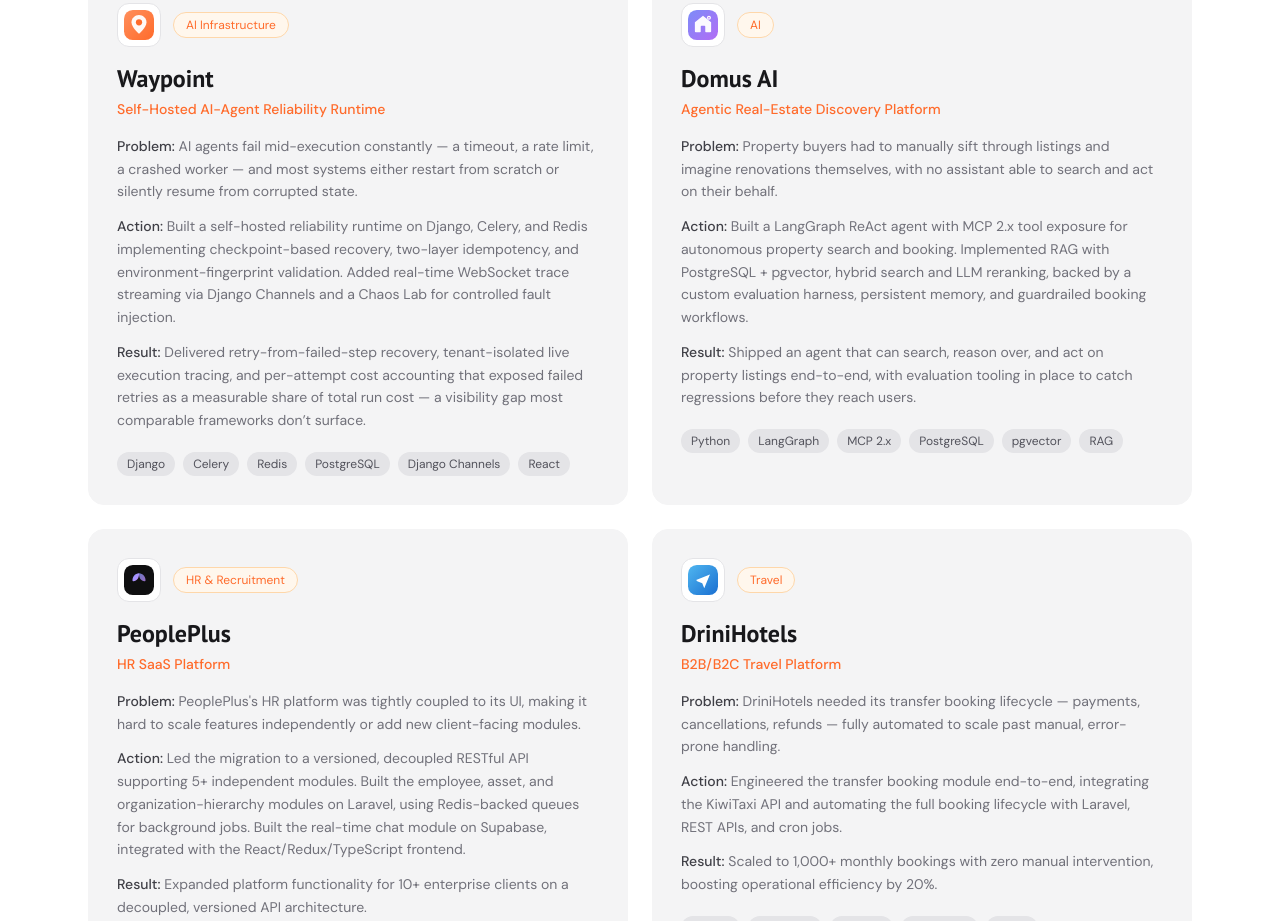
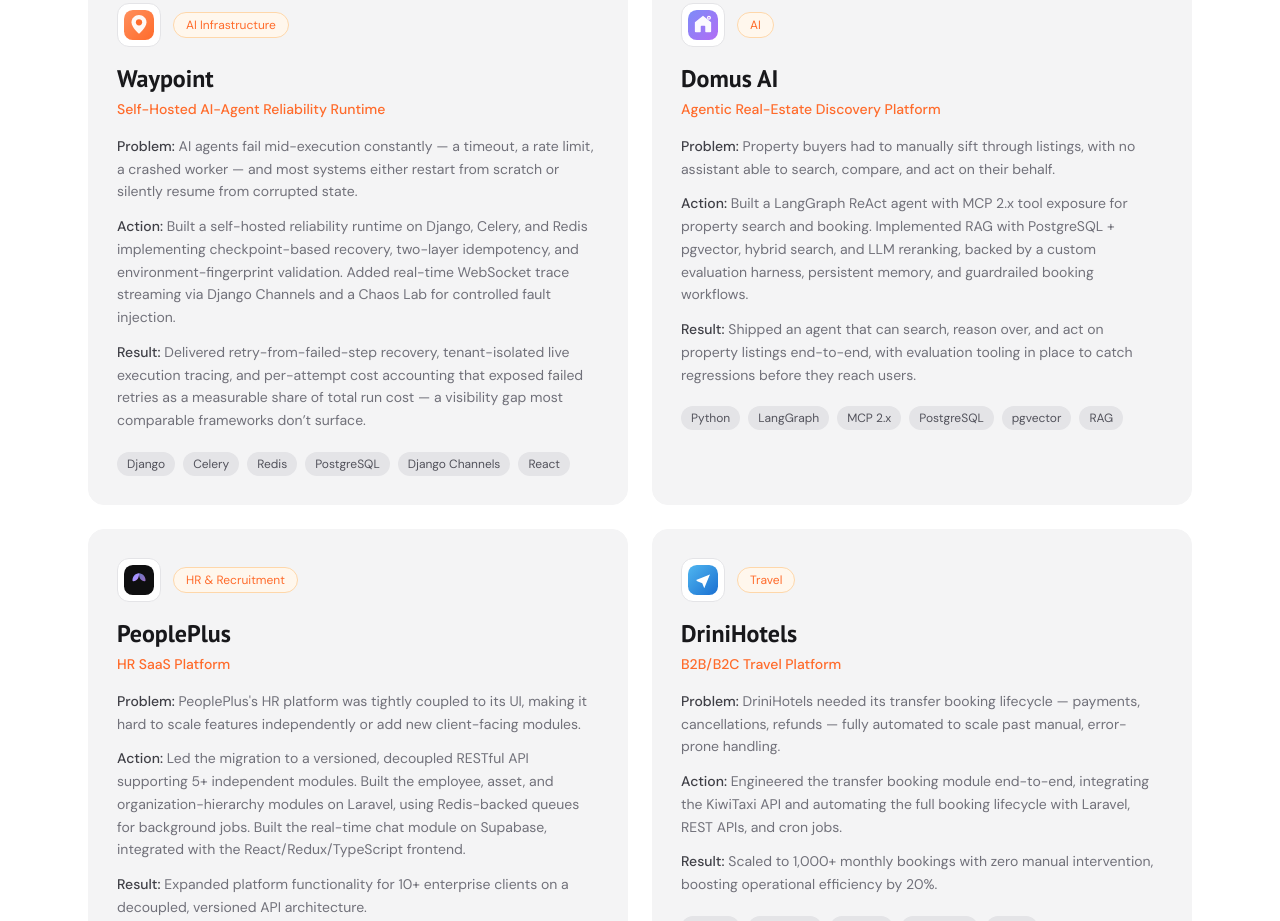
Before and after one commit to iqra-zb/portfolio, a Next.js app: page / in a window 1280 px wide. Shown: the part 2220-3141 px from the top of the page. Built offline with nearby package versions, Linux system fonts and the light colour scheme.

Commit message:
feat:Domus details updated

```diff
--- a/data/projects.ts
+++ b/data/projects.ts
@@ -33,9 +33,9 @@
     tagline: 'Agentic Real-Estate Discovery Platform',
     category: 'AI',
     problem:
-      'Property buyers had to manually sift through listings and imagine renovations themselves, with no assistant able to search and act on their behalf.',
+      'Property buyers had to manually sift through listings, with no assistant able to search, compare, and act on their behalf.',
     action:
-      'Built a LangGraph ReAct agent with MCP 2.x tool exposure for autonomous property search and booking. Implemented RAG with PostgreSQL + pgvector, hybrid search and LLM reranking, backed by a custom evaluation harness, persistent memory, and guardrailed booking workflows.',
+      'Built a LangGraph ReAct agent with MCP 2.x tool exposure for property search and booking. Implemented RAG with PostgreSQL + pgvector, hybrid search, and LLM reranking, backed by a custom evaluation harness, persistent memory, and guardrailed booking workflows.',
     result:
       'Shipped an agent that can search, reason over, and act on property listings end-to-end, with evaluation tooling in place to catch regressions before they reach users.',
     tags: ['Python', 'LangGraph', 'MCP 2.x', 'PostgreSQL', 'pgvector', 'RAG'],
```
